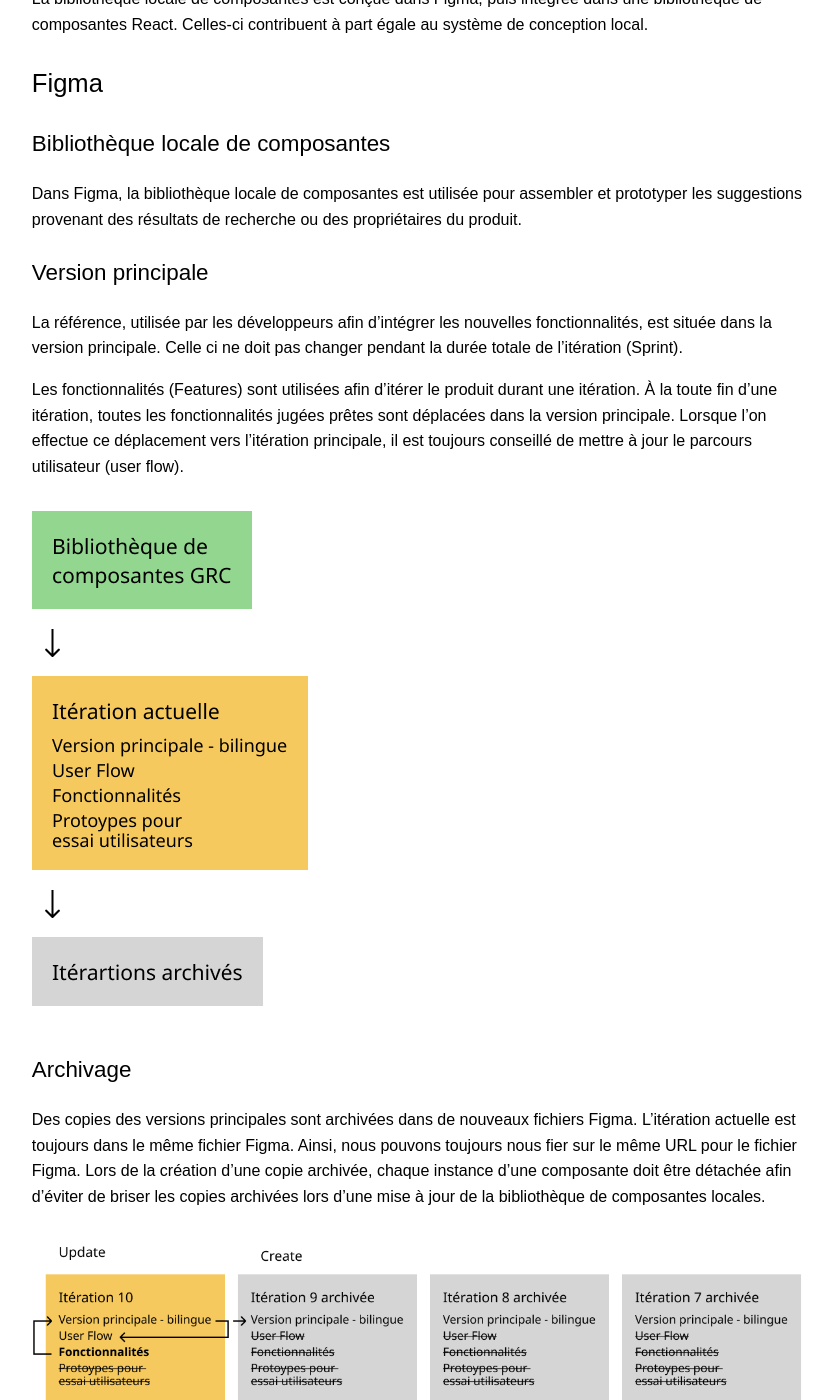
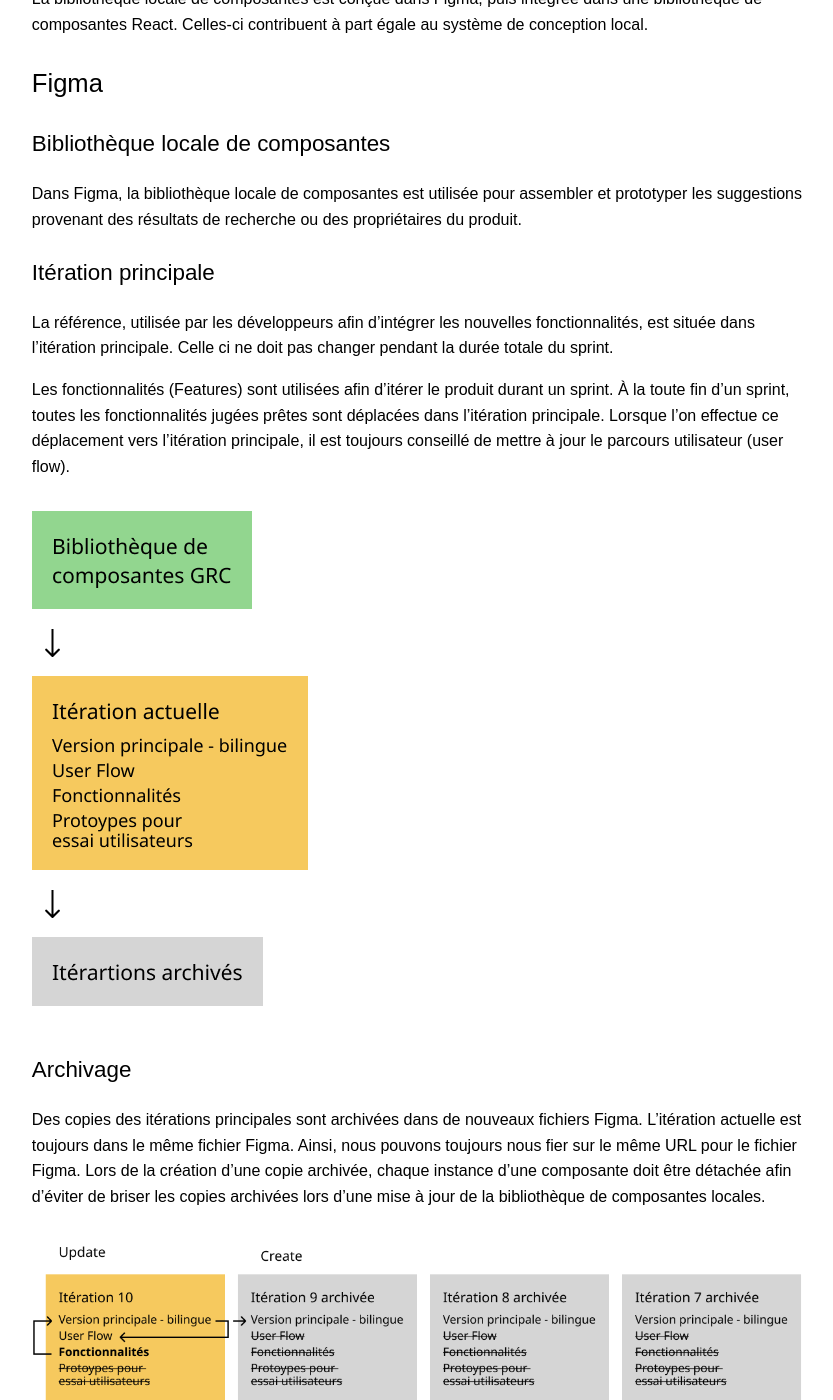
Before and after one commit to cds-snc/rcmp-report-a-cybercrime-alpha-documentation, a Jekyll site: the page built from _pages/fr/processus-de-conception.md, in a window 1280 px wide and 1400 px high, scrolled down 360 px. Shown: the whole window, without its empty margins (411-1244 px from the left). Built offline with Jekyll 4.4.1, drawn with Linux system fonts in a browser that asks for light colours; a script that is not in the unit is left out; some of the changed text lies outside the part shown.

Commit message:
Update Documentation - FR “processus-de-conception”

```diff
--- a/_pages/fr/processus-de-conception.md
+++ b/_pages/fr/processus-de-conception.md
@@ -14,17 +14,17 @@ La bibliothèque locale de composantes est conçue dans Figma, puis intégrée d
 
 Dans Figma, la bibliothèque locale de composantes est utilisée pour assembler et prototyper les suggestions provenant des résultats de recherche ou des propriétaires du produit.
 
-### Version principale
+### Itération principale
 
-La référence, utilisée par les développeurs afin d'intégrer les nouvelles fonctionnalités, est située dans la version principale. Celle ci ne doit pas changer pendant la durée totale de l'itération (Sprint).
+La référence, utilisée par les développeurs afin d'intégrer les nouvelles fonctionnalités, est située dans l'itération principale. Celle ci ne doit pas changer pendant la durée totale du sprint.
 
-Les fonctionnalités (Features) sont utilisées afin d'itérer le produit durant une itération. À la toute fin d'une itération, toutes les fonctionnalités jugées prêtes sont déplacées dans la version principale. Lorsque l'on effectue ce déplacement vers l'itération principale, il est toujours conseillé de mettre à jour le parcours utilisateur (user flow).
+Les fonctionnalités (Features) sont utilisées afin d'itérer le produit durant un sprint. À la toute fin d'un sprint, toutes les fonctionnalités jugées prêtes sont déplacées dans l'itération principale. Lorsque l'on effectue ce déplacement vers l'itération principale, il est toujours conseillé de mettre à jour le parcours utilisateur (user flow).
 
 ![Diagramme montrant que la bibliothèque de composantes Figma est une dépendance de la version principale, et que les version archivées proviennent de la version principale de l'itération actuelle.](/assets/img/figma-structure-fr.png "Structure des fichiers Figma")
 
 ### Archivage
 
-Des copies des versions principales sont archivées dans de nouveaux fichiers Figma. L'itération actuelle est toujours dans le même fichier Figma. Ainsi, nous pouvons toujours nous fier sur le même URL pour le fichier Figma. Lors de la création d'une copie archivée, chaque instance d'une composante doit être détachée afin d'éviter de briser les copies archivées lors d'une mise à jour de la bibliothèque de composantes locales.
+Des copies des itérations principales sont archivées dans de nouveaux fichiers Figma. L'itération actuelle est toujours dans le même fichier Figma. Ainsi, nous pouvons toujours nous fier sur le même URL pour le fichier Figma. Lors de la création d'une copie archivée, chaque instance d'une composante doit être détachée afin d'éviter de briser les copies archivées lors d'une mise à jour de la bibliothèque de composantes locales.
 
 ![Diagramme montrant le processus pour archiver une version principale.](/assets/img/sprint-to-sprint-process-fr.png "Archivage de la version principale")
 
```
Also changed, not shown: other parts of _pages/fr/processus-de-conception.md (+1 -1 lines).
